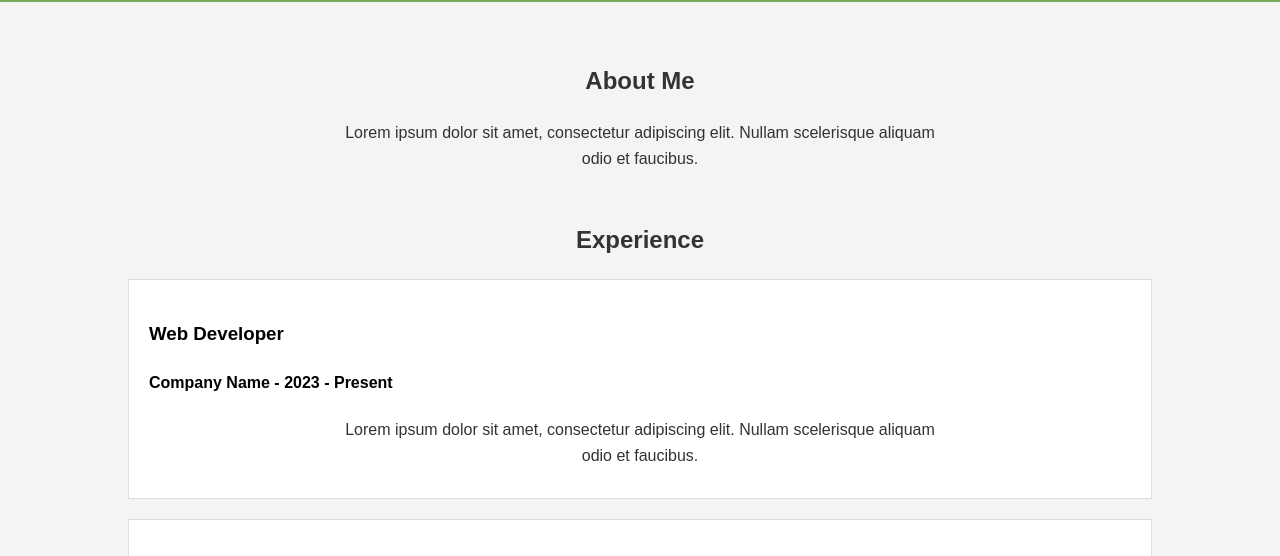
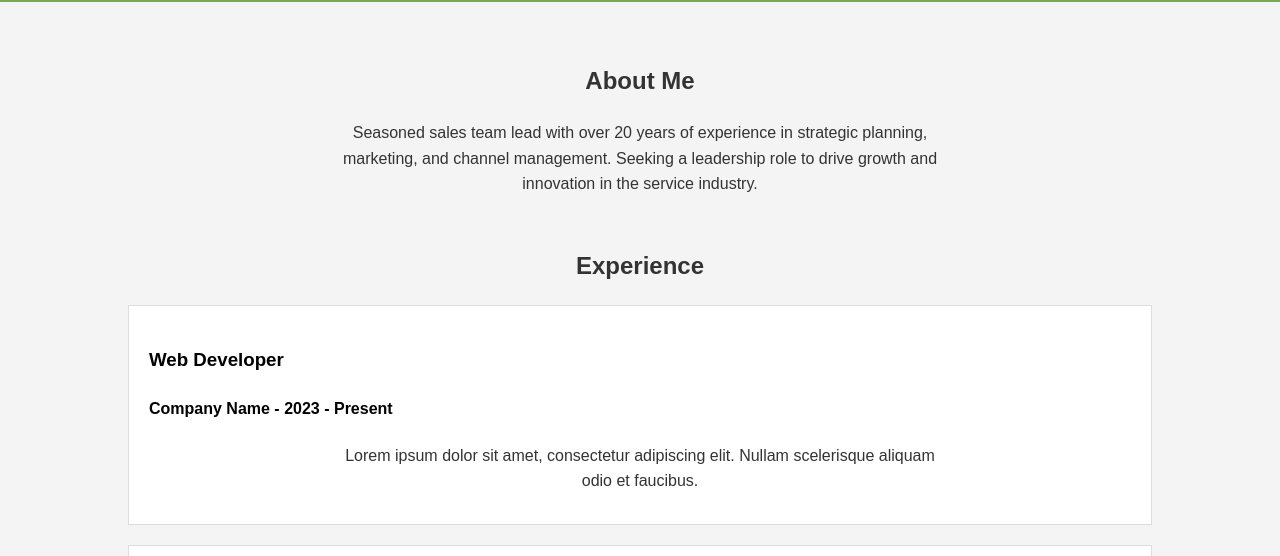
Before and after one commit to SuhaibAbdulAzeez/CV, a plain HTML site: page index.html in a window 1280 px wide. Shown: the part 224-780 px from the top of the page. Drawn offline with Linux system fonts and the light colour scheme.

Commit message:
Update index.html

```diff
--- a/index.html
+++ b/index.html
@@ -26,7 +26,8 @@
         <section class="about">
             <div class="container">
                 <h2>About Me</h2>
-                <p>Lorem ipsum dolor sit amet, consectetur adipiscing elit. Nullam scelerisque aliquam odio et faucibus.</p>
+                <p>Seasoned sales team lead with over 20 years of experience in strategic planning, marketing, and channel
+management. Seeking a leadership role to drive growth and innovation in the service industry.</p>
             </div>
         </section>
         <section class="experience">
```
